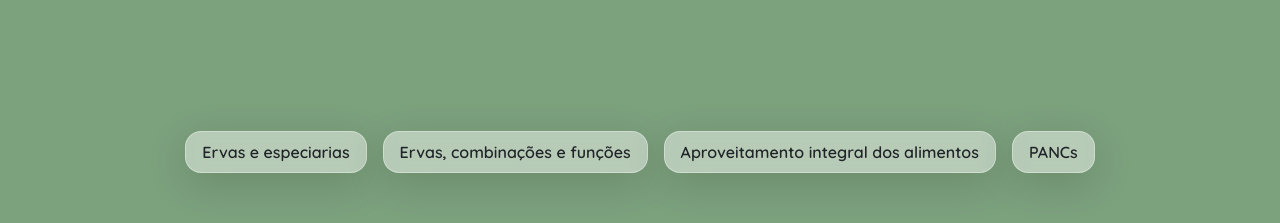
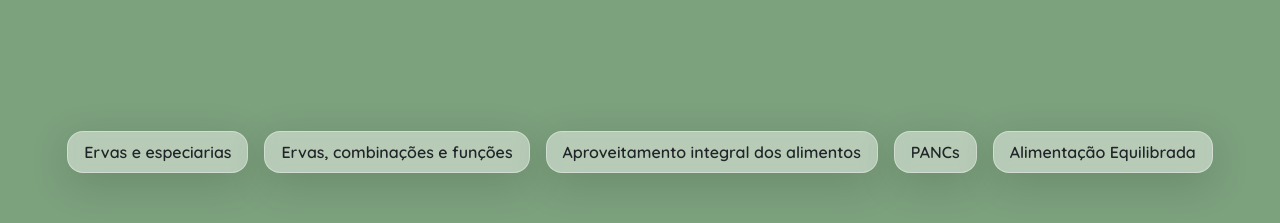
Before and after one commit to Filipe-Alexandre/senac-nutricao, a React (Vite) app: page / in a window 1280 px wide. Shown: the part 1300-1523 px from the top of the page. Built offline with nearby package versions, Linux system fonts and the light colour scheme.

Commit message:
ajuste de link

```diff
--- a/src/components/Sobre.jsx
+++ b/src/components/Sobre.jsx
@@ -22,6 +22,8 @@ export default function Sobre() {
                 <span><a href="#pancs">PANCs</a></span>
 
                 {/* <span><a href="#videos">Vídeos</a></span> */}
+
+                <span><a href="#alimentacao-equilibrada">Alimentação Equilibrada</a></span>
             </div>
         </section>
     )
```
